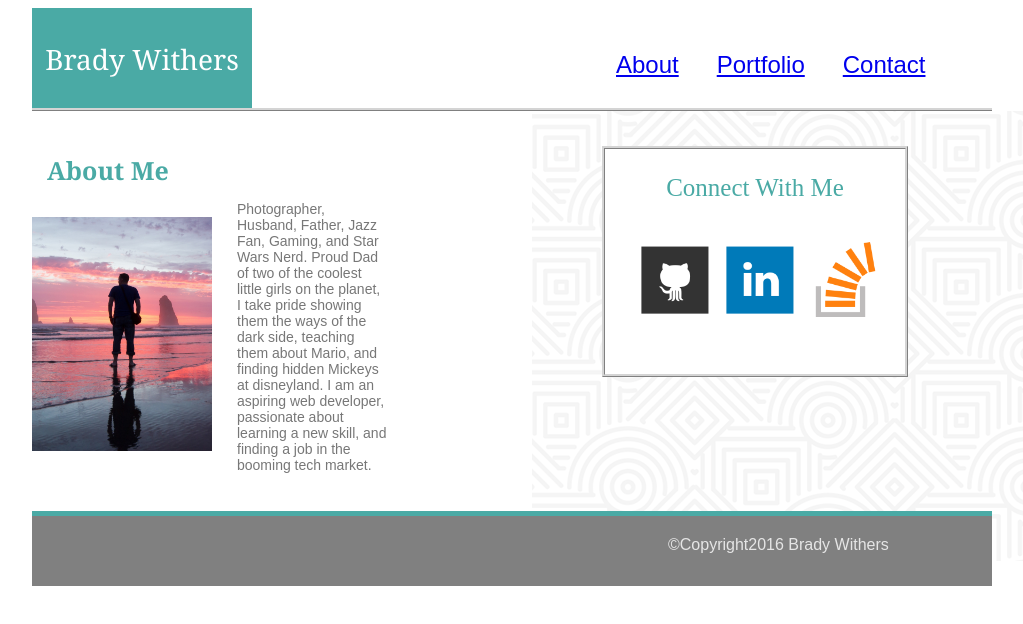
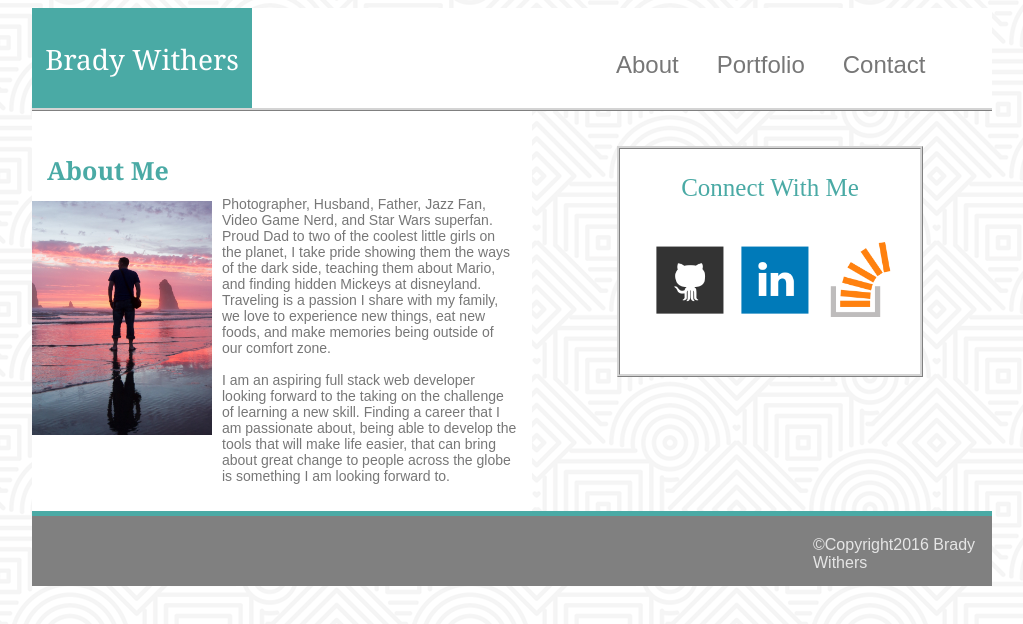
Before and after one commit to b-withers/Basic-Portfolio, a plain HTML site: page index.html in a window 1280 px wide. Shown: the whole page, without its empty margins (126-1149 px from the left). Drawn offline with Linux system fonts and the light colour scheme.

Commit message:
initial site files

```diff
--- a/assests/style.css
+++ b/assests/style.css
@@ -1,5 +1,6 @@
 body{
 	padding-left: 150px;
+	background-image: url("hypnotize.png");
 }
 
 
@@ -8,6 +9,7 @@ body{
 	height: 100px;
 	border-bottom-style: ridge;
 	border-bottom-color: #d4d4d4;
+	background-color: white;
 }
 
 .name {
@@ -37,6 +39,23 @@ body{
 	text-align: right;
 	font-size: 24px;
 	margin-left: 24px;
+	background-color: white;
+}
+
+a:link {
+color: #777;
+}
+
+a:visited {
+color: #777;
+}
+
+a:link {
+    text-decoration: none;
+}
+
+a:visited {
+    text-decoration: none;
 }
 
 #list2 {
@@ -62,14 +81,13 @@ body{
 #middle-menu {
 	height: 450px;
 	width: 960;
-	background-image: url("hypnotize.png");
 }
 
 .about-me {
 	font-family: 'Georgia', Times, Times New Roman, serif;
 	width: 480px;
 	background-color: white;
-	position: relative;
+
 	color: #4aaaa5;
 	font-size: 25px;
 	padding-left: 15px;
@@ -82,6 +100,7 @@ body{
 	width: 180px;
 	float:left;
 	position: relative;
+	bottom: 16px;
 }
 
 .paragraph {
@@ -89,10 +108,10 @@ body{
 	font-size: 14px;
 	font-family: 'Arial', 'Helvetica Neue', Helvetica, sans-serif;
 	float:left;
-	width: 150px;
+	width: 295px;
 	position: relative;
-	left: 25px;
-	bottom:30px;
+	left: 10px;
+	bottom: 35px;
 }
 
 .aside {
@@ -109,7 +128,7 @@ body{
 	border-color: #d4d4d4;
 	position: relative;
 	bottom: 365px;
-	left: 240px;
+	left: 110px;
 }
 
 .aside2 {
@@ -194,7 +213,7 @@ body{
 	width: 520px;
 	height: 560px;
 	background-image: url("hypnotize.png");
-	margin-top: 15px
+
 }
 
 .box1{
--- a/index.html
+++ b/index.html
@@ -38,7 +38,9 @@
 
                 <img id="portrait" src="picture.jpg">
 
-                <p class= "paragraph">Photographer, Husband, Father, Jazz Fan, Gaming, and Star Wars Nerd. Proud Dad of two of the coolest little girls on the planet, I take pride showing them the ways of the dark side, teaching them about Mario, and finding hidden Mickeys at disneyland. I am an aspiring web developer, passionate about learning a new skill, and finding a job in the booming tech market.
+                <p class= "paragraph">Photographer, Husband, Father, Jazz Fan, Video Game Nerd, and Star Wars superfan. Proud Dad to two of the coolest little girls on the planet, I take pride showing them the ways of the dark side, teaching them about Mario, and finding hidden Mickeys at disneyland. Traveling is a passion I share with my family, we love to experience new things, eat new foods, and make memories being outside of our comfort zone.<br>
+
+                </br>I am an aspiring full stack web developer looking forward to the taking on the challenge of learning a new skill. Finding a career that I am passionate about, being able to develop the tools that will make life easier, that can bring about great change to people across the globe is something I am looking forward to.
                 </p>
         </div>
 
```
